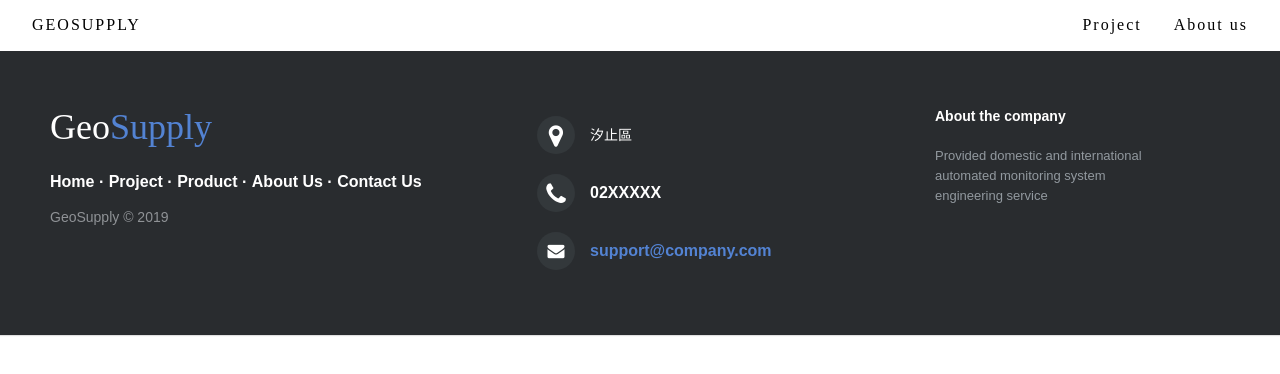
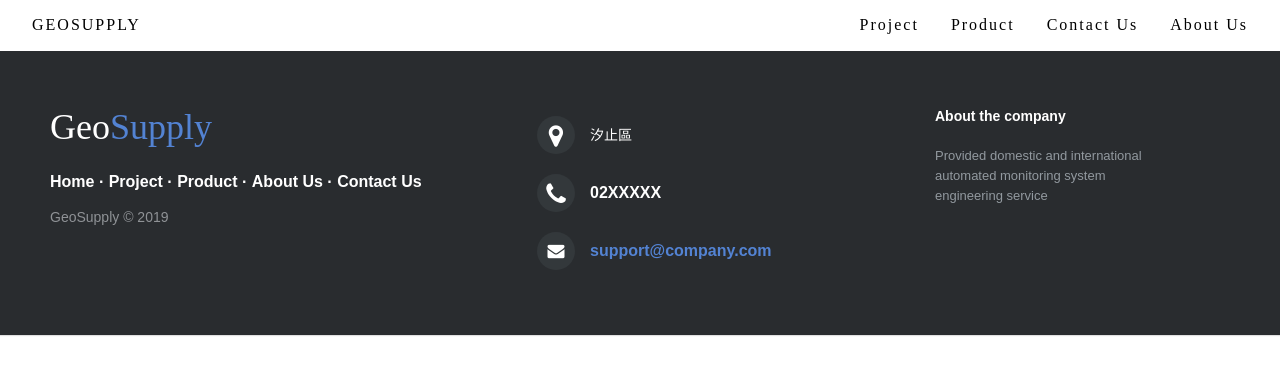
Before and after one commit to xiaoswaii/geosupply_website, a Vue app: page / in a window 1280 px wide. Shown: the top 374 px of the page. Built offline with nearby package versions, Linux system fonts and the light colour scheme; what vue-resize-text would draw is missing.

Commit message:
[feat] add element to header

```diff
--- a/src/components/Header.vue
+++ b/src/components/Header.vue
@@ -2,10 +2,12 @@
 <div class="top">
   <div class="nav">
     <header>
-      <a class="logo button">GEOSUPPLY</a>
+      <a href="/" class="logo button">GEOSUPPLY</a>
       <div class="nav-right">
         <router-link to="/Project" class="title button">Project</router-link>
-        <router-link to="/Aboutus" class="title button">About us</router-link>
+        <router-link to="/" class="title button">Product</router-link>
+        <router-link to="/" class="title button">Contact Us</router-link>
+        <router-link to="/Aboutus" class="title button">About Us</router-link>
       </div>
     </header>
   </div>
```
